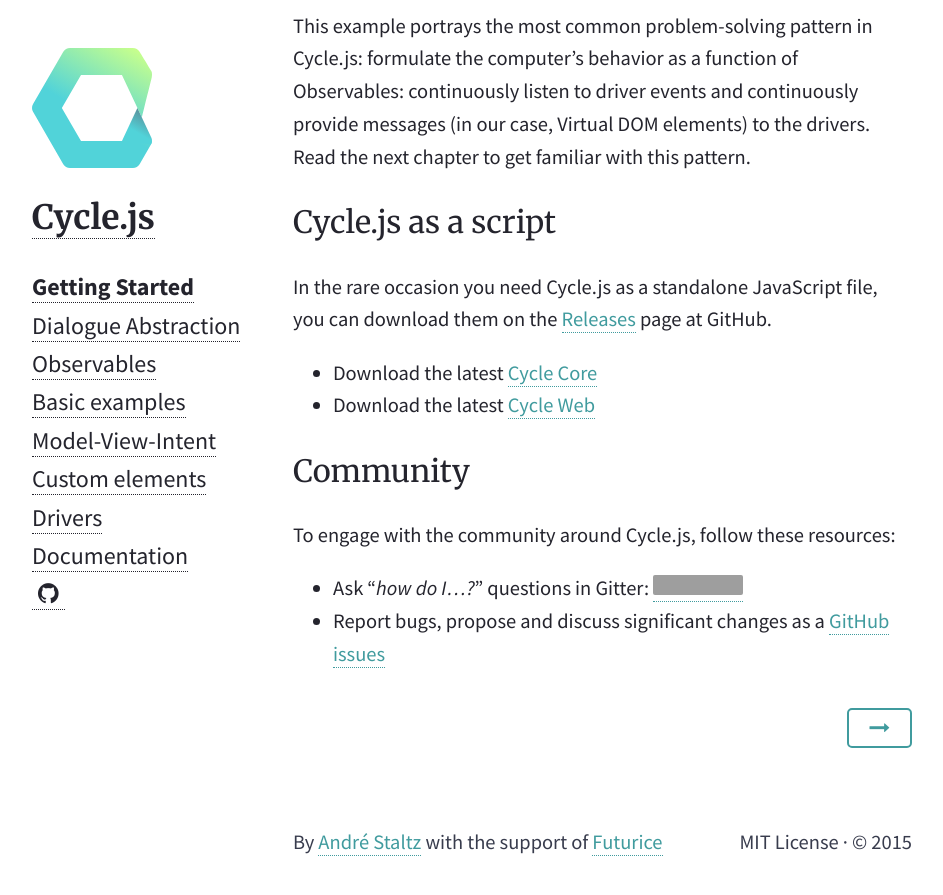
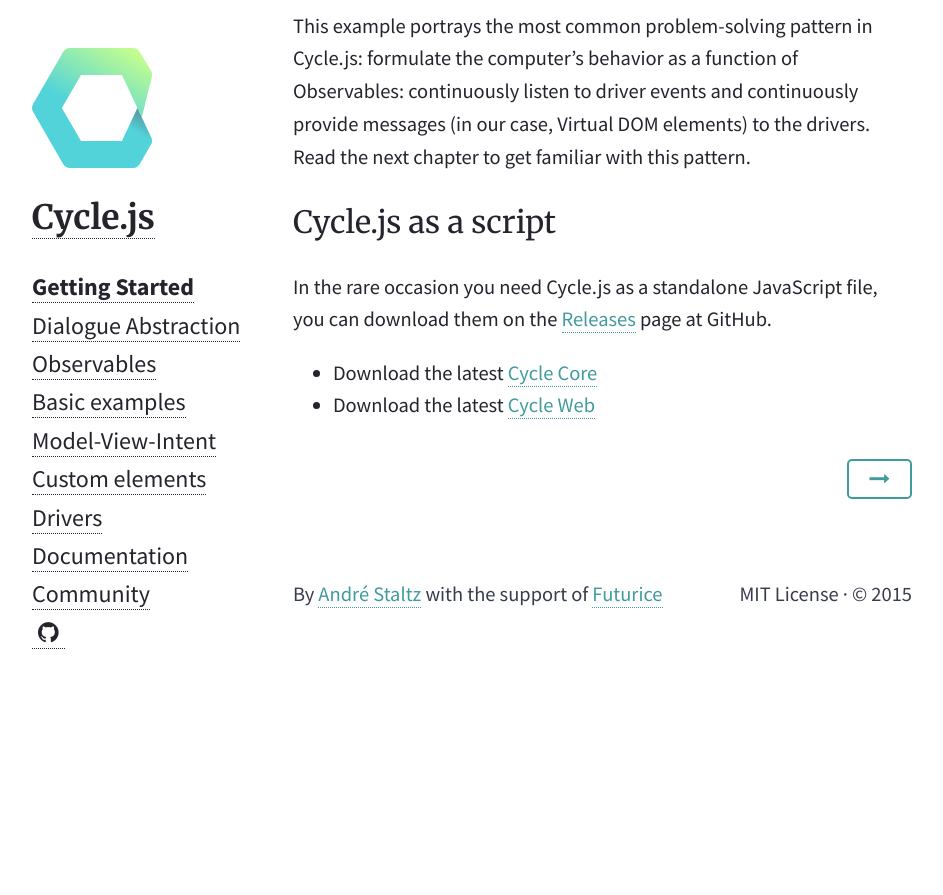
Before and after one commit to cyclejs/old-website, a Jekyll site: the page built from _posts/2015-01-31-getting-started.md, in a window 1280 px wide and 900 px high, scrolled down 3586 px. Shown: the top 895 px of the window, without its empty margins (168-1111 px from the left). Built offline with Jekyll 4.4.1, drawn with Linux system fonts in a browser that asks for light colours; nearby versions of some CDN libraries; after the commit the page ends 4237 px from its top, so only the background shows below that; grey boxes are pictures that could not be loaded.

Commit message:
Fix links related to community and github

```diff
--- a/_includes/footer.html
+++ b/_includes/footer.html
@@ -1,5 +1,5 @@
 <footer>
-  <span>By <a href="http://staltz.com">André Staltz</a> with the support of <a href="http://futurice.com">Futurice</a></span>
+  <span>By <a href="http://staltz.com">André Staltz</a> with the support of <a href="http://futurice.com/blog/sponsoring-free-time-open-source-activities">Futurice</a></span>
   <span>{% for link_hash in site.links %}{% for link in link_hash %}<a href="{{ link[1] }}"><i class="fa fa-{{ link[0] }}-square"></i></a>{% endfor %}{% endfor %}</span>
   <span>MIT License &centerdot; &copy; {{ site.time | date: "%Y" }}</span>
 </footer>
--- a/_layouts/default.html
+++ b/_layouts/default.html
@@ -13,7 +13,7 @@
           {% for chapter in site.tags.chapters %}
           <li>{% if page.id == chapter.id %}<strong><a href="{{ chapter.url }}">{{ chapter.title }}</a></strong>{% else %}<a href="{{ chapter.url }}">{{ chapter.title }}{% endif %}</a></li>
           {% endfor %}
-          <li><a href="https://github.com/staltz/cycle" target="_blank"><i class="fa fa-github"></i>
+          <li><a href="https://github.com/cyclejs" target="_blank"><i class="fa fa-github"></i>
           </a></li>
         </ul>
       </nav>
--- a/_posts/2015-01-31-getting-started.md
+++ b/_posts/2015-01-31-getting-started.md
@@ -108,10 +108,3 @@
 
 - Download the latest [Cycle Core](https://github.com/cyclejs/cycle-core/releases)
 - Download the latest [Cycle Web](https://github.com/cyclejs/cycle-web/releases)
-
-## Community
-
-To engage with the community around Cycle.js, follow these resources:
-
-* Ask "_how do I...?_" questions in Gitter: [![Gitter](https://badges.gitter.im/Join%20Chat.svg)](https://gitter.im/staltz/cycle)
-* Report bugs, propose and discuss significant changes as a [GitHub issues](https://github.com/cyclejs/cycle-core/issues)
```
Also changed, not shown: _posts/2015-01-21-community.md (added, +10 -0 lines).
